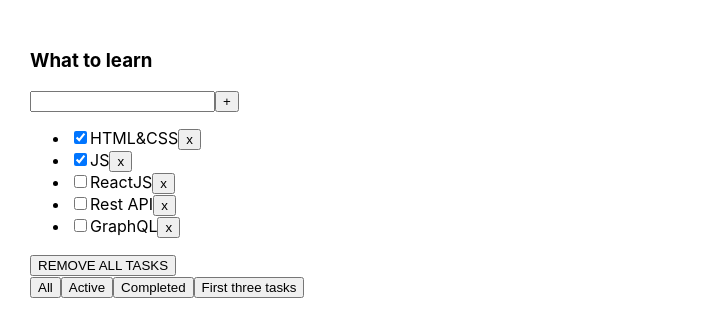
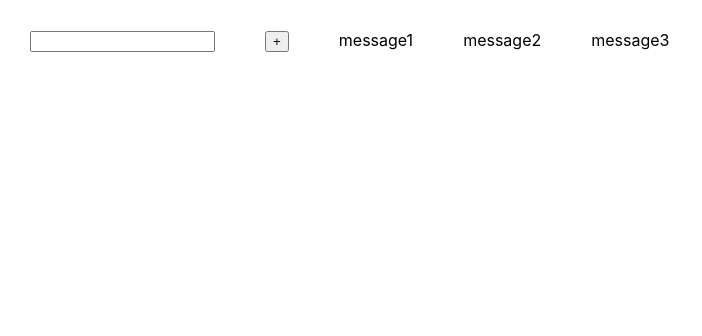
Before and after one commit to DustyFlower/smallTasks, a React (Create React App) app: page / in a window 1280 px wide. Shown: the top 336 px of the page, without its empty margins (0-702 px from the left). Built offline with nearby package versions, Linux system fonts and the light colour scheme.

Commit message:
Input is added

```diff
--- a/src/App.tsx
+++ b/src/App.tsx
@@ -1,26 +1,45 @@
 import React, {useState} from 'react';
 import './App.css';
-import {Todolist} from './Todolist';
+import {FullInput} from './components/FullInput';
+import {Input} from './components/Input';
+import {Button} from './components/Button';
 
 export type FilterValuesType = 'all' | 'active' | 'completed' | 'three tasks';
 
-//Hi guys!
-//3. Relocate everything associated with  filters to the Todolist.tsx component. Make it work
-//
-// let [filter, setFilter] = useState<FilterValuesType>("all");
-//
-// let tasksForTodolist = tasks;
-//
-// if (filter === "active") {
-//     tasksForTodolist = tasks.filter(t => t.isDone === false);
-// }
-// if (filter === "completed") {
-//     tasksForTodolist = tasks.filter(t => t.isDone === true);
-// }
-//
-// function changeFilter(value: FilterValuesType) {
-//     setFilter(value);
-// }
+function App() {
+    const [message, setMessage] = useState([
+        {message: 'message1'},
+        {message: 'message2'},
+        {message: 'message3'},
+    ])
+
+    let [title, setTitle] = useState('')
+
+    const addMessage = (title: string) => {
+        let newMessage = {message: title};
+            setMessage([newMessage, ...message])
+    }
+
+    const callBackButtonHandler = () => {
+        addMessage(title)
+        setTitle('')
+    }
+    return (
+        <div className="App">
+{/*            <FullInput addMessage={addMessage}/>*/}
+            <Input setTitle={setTitle} title={title}/>
+            <Button name={'+'} callBack={callBackButtonHandler}/>
+            {message.map((el, index) => {
+                return (
+                    <div key={index}>{el.message}</div>
+                )
+            })}
+        </div>
+    )
+}
+
+
+/*
 
 function App() {
 
@@ -40,97 +59,17 @@
     const removeAllTasks = () => {
         setTasks(tasks = [])
     }
-
-/*
-    let [filter, setFilter] = useState<FilterValuesType>('all');
-
-    let tasksForTodolist = tasks;
-
-    if (filter === 'active') {
-        tasksForTodolist = tasks.filter(t => t.isDone === false);
-    }
-    if (filter === 'completed') {
-        tasksForTodolist = tasks.filter(t => t.isDone === true);
-    }
-    if (filter === 'three tasks') {
-        tasksForTodolist = tasks.slice(0, 3);
-    }
-
-    function changeFilter(value: FilterValuesType) {
-        setFilter(value);
-    }
-*/
-
     return (
         <div className="App">
             <Todolist title="What to learn"
                       tasks={tasks}
                       removeTask={removeTask}
-/*                      changeFilter={changeFilter}*/
+/!*                      changeFilter={changeFilter}*!/
                       removeAllTasks={removeAllTasks}
             />
         </div>
     );
 }
+*/
 
 export default App;
-
-
-//-------------------------------------------------------------------------
-
-// import React, {useState} from 'react';
-// import './App.css';
-// import {Todolist} from './Todolist';
-//
-//
-// export type FilterValuesType = "all" | "active" | "completed" | "three";
-//
-// function App() {
-//
-//     let [tasks, setTasks] = useState([
-//         {id: 1, title: "HTML&CSS", isDone: true},
-//         {id: 2, title: "JS", isDone: true},
-//         {id: 3, title: "ReactJS", isDone: false},
-//         {id: 4, title: "Rest API", isDone: false},
-//         {id: 5, title: "GraphQL", isDone: false},
-//     ]);
-//
-//     const deleteAllTasks = () => {
-//         setTasks([])
-//     }
-//
-//     function removeTask(id: number) {
-//         let filteredTasks = tasks.filter(t => t.id != id);
-//         setTasks(filteredTasks);
-//     }
-//
-//     // let [filter, setFilter] = useState<FilterValuesType>("all");
-//     //
-//     // let tasksForTodolist = tasks;
-//     //
-//     // if (filter === "active") {
-//     //     tasksForTodolist = tasks.filter(t => t.isDone === false);
-//     // }
-//     // if (filter === "completed") {
-//     //     tasksForTodolist = tasks.filter(t => t.isDone === true);
-//     // }
-//     //
-//     // function changeFilter(value: FilterValuesType) {
-//     //     setFilter(value);
-//     // }
-//
-//     return (
-//         <div className="App">
-//             <Todolist
-//                 title="What to learn"
-//                 tasks={tasks}
-//                 removeTask={removeTask}
-//                 //changeFilter={changeFilter}
-//                 deleteAllTasks={deleteAllTasks}
-//
-//             />
-//         </div>
-//     );
-// }
-//
-//export default App;
--- /dev/null
+++ b/src/components/Button.tsx
@@ -0,0 +1,17 @@
+import React from 'react';
+
+type ButtonPropsType = {
+    name: string
+    callBack: () => void
+}
+export const Button = (props: ButtonPropsType) => {
+    const onClickButtonHandler = () => {
+        props.callBack()
+    }
+
+    return (
+        <div>
+            <button onClick={onClickButtonHandler}>{props.name}</button>
+        </div>
+    )
+}
--- /dev/null
+++ b/src/components/FullInput.tsx
@@ -0,0 +1,26 @@
+import React, {ChangeEvent, useState} from 'react';
+
+type FullInputPropsType = {
+    addMessage: (title: string) => void
+}
+
+export const FullInput = (props: FullInputPropsType) => {
+    let [title, setTitle] = useState('')
+
+    const onChangeInputHandler = (event: ChangeEvent<HTMLInputElement>,) => {
+        setTitle(event.currentTarget.value)
+    }
+
+    const onClickButtonHandler = () => {
+        props.addMessage(title)
+        setTitle('')
+    }
+
+    return (
+        <div>
+            <input value={title} onChange={onChangeInputHandler}/>
+            <button onClick={onClickButtonHandler}>+
+            </button>
+        </div>
+    )
+}
--- /dev/null
+++ b/src/components/Input.tsx
@@ -0,0 +1,18 @@
+import React, {ChangeEvent, useState} from 'react';
+
+type InputPropsType = {
+    setTitle: (title: string)=> void
+    title: string
+}
+
+export const Input = (props: InputPropsType) => {
+
+    const onChangeInputHandler = (event: ChangeEvent<HTMLInputElement>,) => {
+        props.setTitle(event.currentTarget.value)
+    }
+    return (
+        <div>
+            <input value={props.title} onChange={onChangeInputHandler}/>
+        </div>
+    )
+}
```
Also changed, not shown: src/Todolist.tsx (+0 -73 lines).
